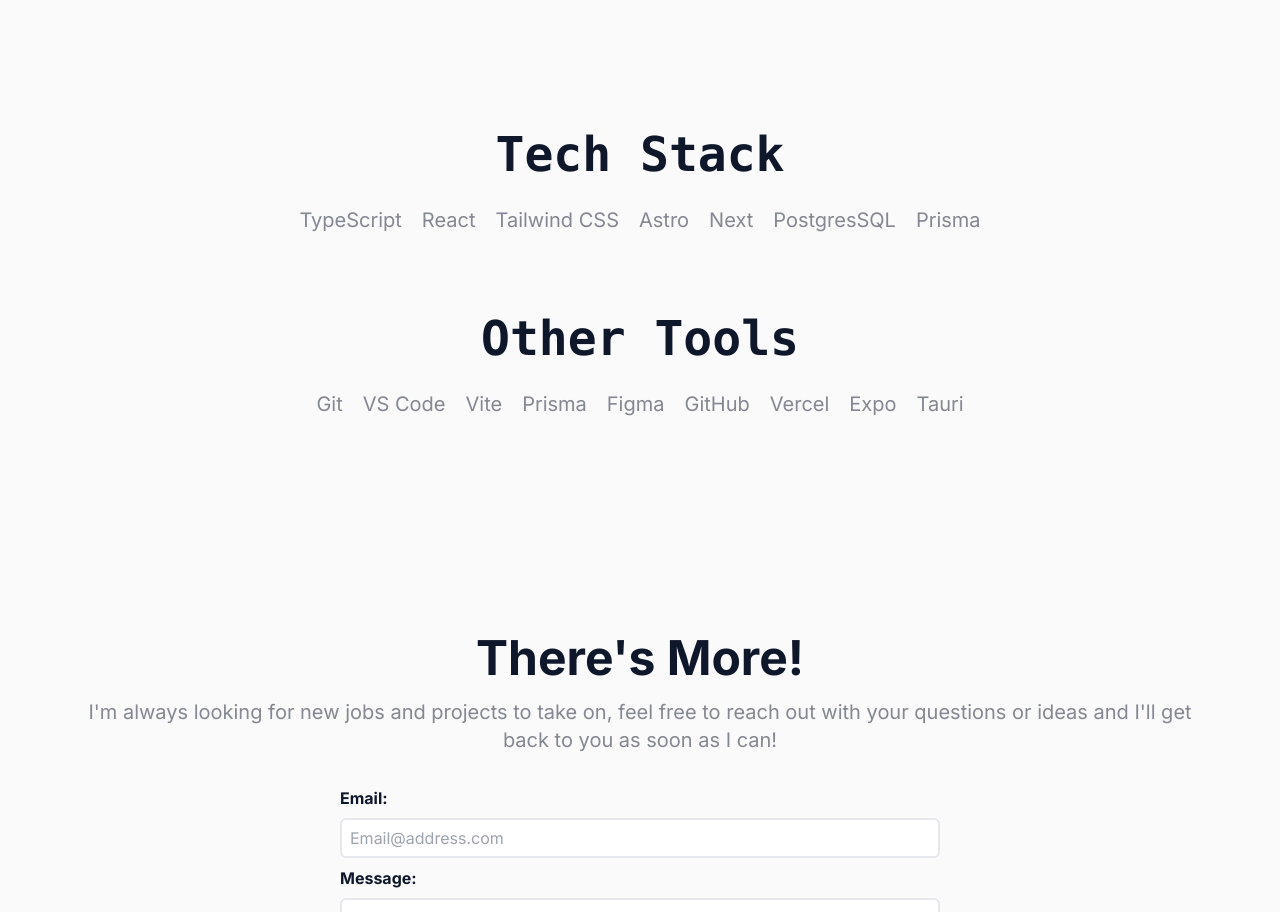
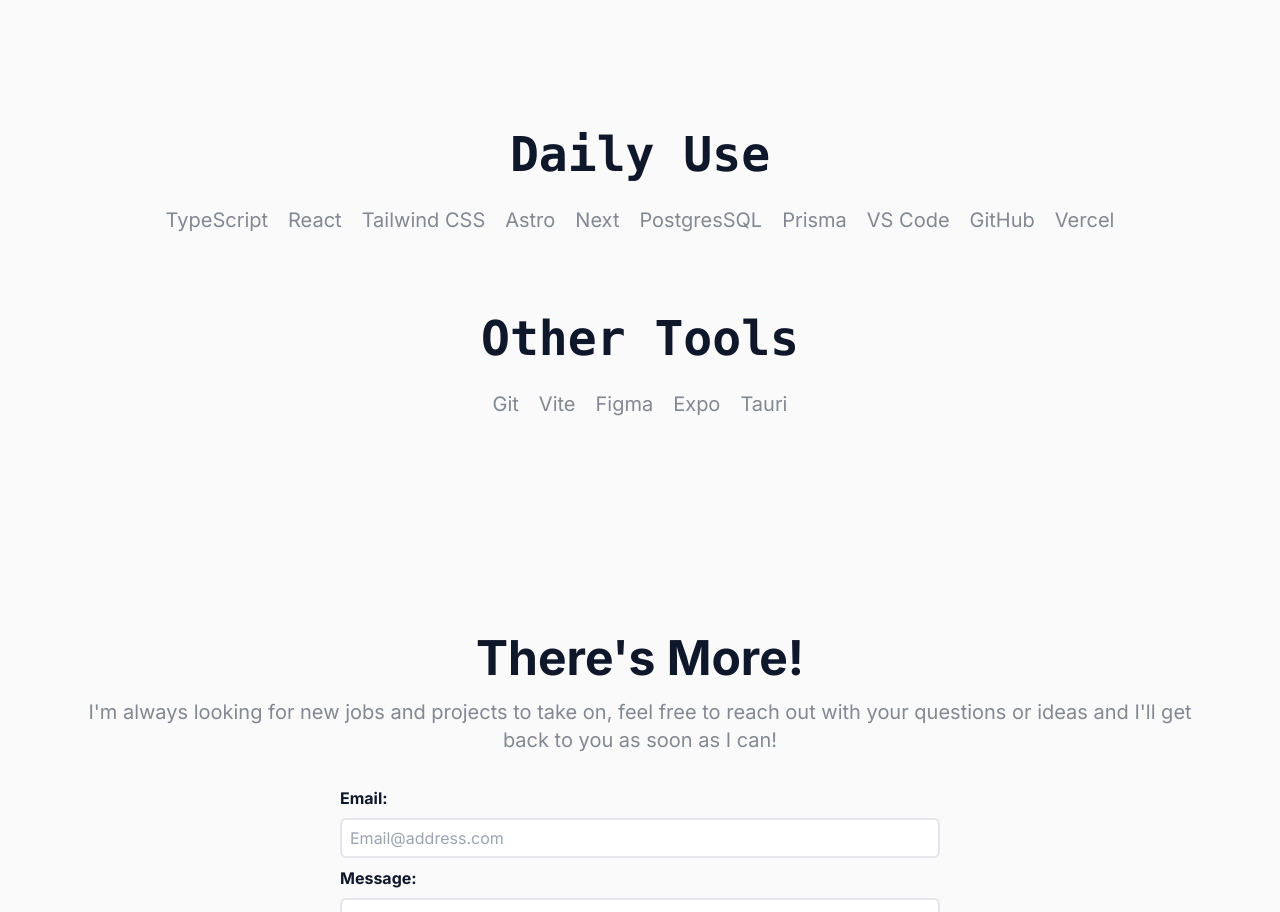
Before and after one commit to Dillonpw/DW-portfolio, a Next.js app: page / in a window 1280 px wide. Shown: the part 2080-2992 px from the top of the page. Built offline with nearby package versions, Linux system fonts and the light colour scheme.

Commit message:
moved tech

```diff
--- a/app/components/Tech.jsx
+++ b/app/components/Tech.jsx
@@ -9,15 +9,17 @@
     "Next",
     "PostgresSQL",
     "Prisma",
+    "VS Code",
+    "GitHub",
+    "Vercel",
+
+
+
   ];
   const otherTools = [
     "Git",
-    "VS Code",
     "Vite",
-    "Prisma",
     "Figma",
-    "GitHub",
-    "Vercel",
     "Expo",
     "Tauri",
   ];
@@ -33,7 +35,7 @@
       <div className="flex flex-col gap-20">
         <div>
           <p className="pb-2 font-mono text-3xl font-bold lg:text-5xl">
-            Tech Stack
+            Daily Use
           </p>
           <ul className="flex list-none flex-col items-center justify-center gap-5 pt-5 text-xl lg:flex-row">
             {devTools.map((dt) => (
```
